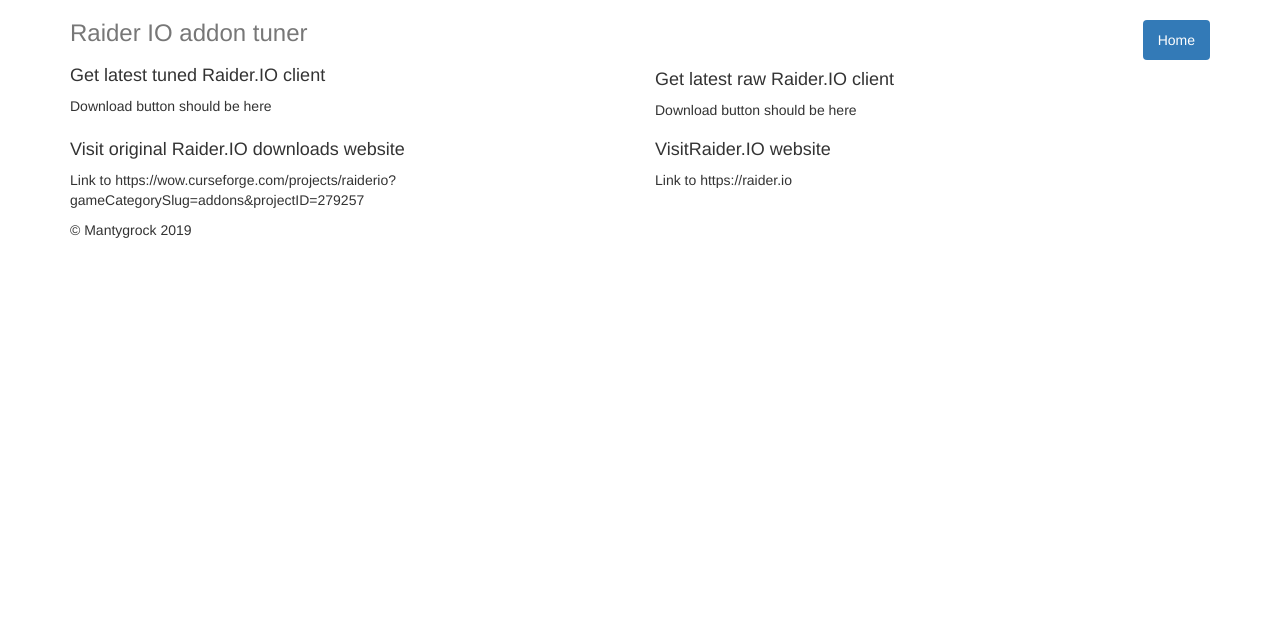
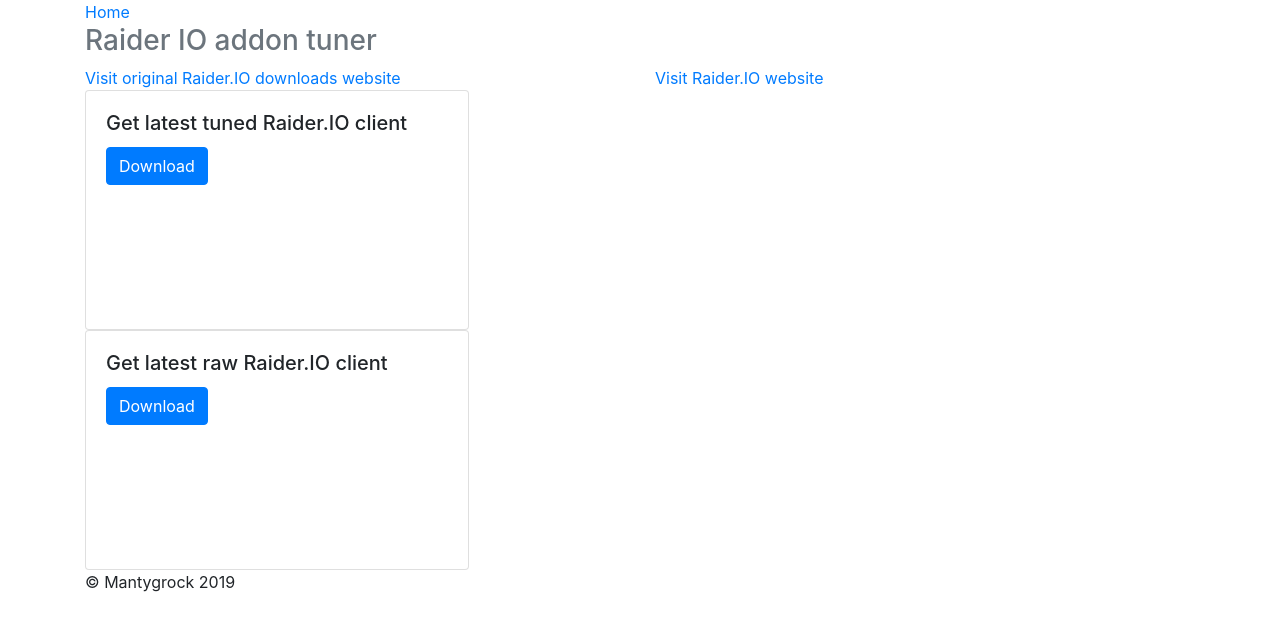
Before and after one commit to denis-royz/rio_addon_tuner, a Flask app: page / in a window 1280 px wide. Shown: the top 631 px of the page. Run offline with Flask 2, Linux system fonts and the light colour scheme; some libraries are stand-ins or nearby versions.

Commit message:
Created naive downloads page.

```diff
--- a/app.py
+++ b/app.py
@@ -1,4 +1,4 @@
-from flask import Flask, render_template
+from flask import Flask, render_template, send_file
 from envparse import Env
 from downloader.RioClientDownloader import RioClientDownloader
 from downloader.RioZipTuner import RioZipTuner
@@ -14,15 +14,30 @@ rio_downloader = RioClientDownloader(data_dir=env.str('DATA_DIR'))
 rio_tuner = RioZipTuner(data_dir=env.str('DATA_DIR'))
 
 
+def get_model():
+    model = []
+    return model
+
+
 @app.route('/')
 def root():
-    return render_template('index.html')
+    return render_template('index.html', model=get_model())
 
 
 @app.route('/download_latest')
 def download_latest():
     rio_downloader.download_latest()
-    return render_template('index.html')
+    return render_template('index.html', model=get_model())
+
+
+@app.route('/raider_io_tuned')
+def download():
+    return send_file('data/processed.zip', attachment_filename='raider_io_tuned.zip')
+
+
+@app.route('/raider_io_raw')
+def download_raw():
+    return send_file('data/latest.zip', attachment_filename='raider_io_raw.zip')
 
 
 if __name__ == '__main__':
--- a/templates/index.html
+++ b/templates/index.html
@@ -2,7 +2,7 @@
 <html lang="en">
 <head>
     <title>Raider IO addon tuner</title>
-    <link rel="stylesheet" href="https://maxcdn.bootstrapcdn.com/bootstrap/3.3.7/css/bootstrap.min.css">
+    <link rel="stylesheet" href="https://maxcdn.bootstrapcdn.com/bootstrap/4.0.0/css/bootstrap.min.css">
     <script src="https://ajax.googleapis.com/ajax/libs/jquery/3.3.1/jquery.min.js"></script>
     <script src="https://maxcdn.bootstrapcdn.com/bootstrap/3.3.7/js/bootstrap.min.js"></script>
 
@@ -27,20 +27,26 @@
 
     <div class="row marketing">
         <div class="col-lg-6">
-            <h4>Get latest tuned Raider.IO client</h4>
-            <p>Download button should be here</p>
+            <a href="https://wow.curseforge.com/projects/raiderio?gameCategorySlug=addons&projectID=279257" >Visit original Raider.IO downloads website</a>
         </div>
         <div class="col-lg-6">
-            <h4>Get latest raw Raider.IO client</h4>
-            <p>Download button should be here</p>
+            <a href="https://raider.io">Visit Raider.IO website</a>
         </div>
-        <div class="col-lg-6">
-            <h4>Visit original Raider.IO downloads website</h4>
-            <p>Link to https://wow.curseforge.com/projects/raiderio?gameCategorySlug=addons&projectID=279257</p>
-        </div>
-        <div class="col-lg-6">
-            <h4>VisitRaider.IO  website</h4>
-            <p>Link to https://raider.io</p>
+    </div>
+    <div class="row">
+        <div class="col-sm">
+            <div class="card" style="width: 24rem; height: 15rem;">
+                <div class="card-body">
+                    <h5 class="card-title">Get latest tuned Raider.IO client</h5>
+                    <a href="/raider_io_tuned" class="btn btn-primary">Download</a>
+                </div>
+            </div>
+            <div class="card" style="width: 24rem; height: 15rem;">
+               <div class="card-body">
+                 <h5 class="card-title">Get latest raw Raider.IO client</h5>
+                 <button onclick="location.href='/raider_io_raw'" class="btn btn-primary">Download</button >
+               </div>
+            </div>
         </div>
     </div>
     <footer class="footer">
```
Also changed, not shown: downloader/RioZipTuner.py (+15 -7 lines), 1 other file.
